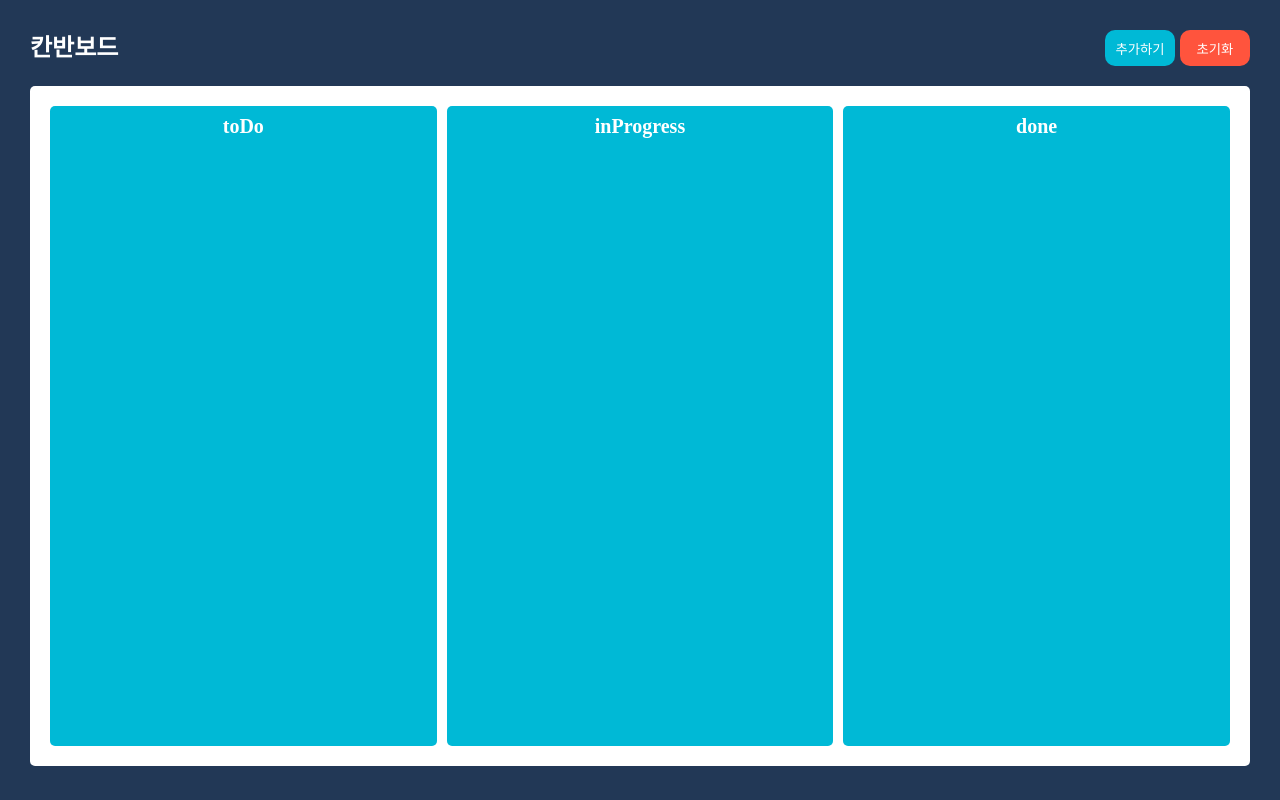
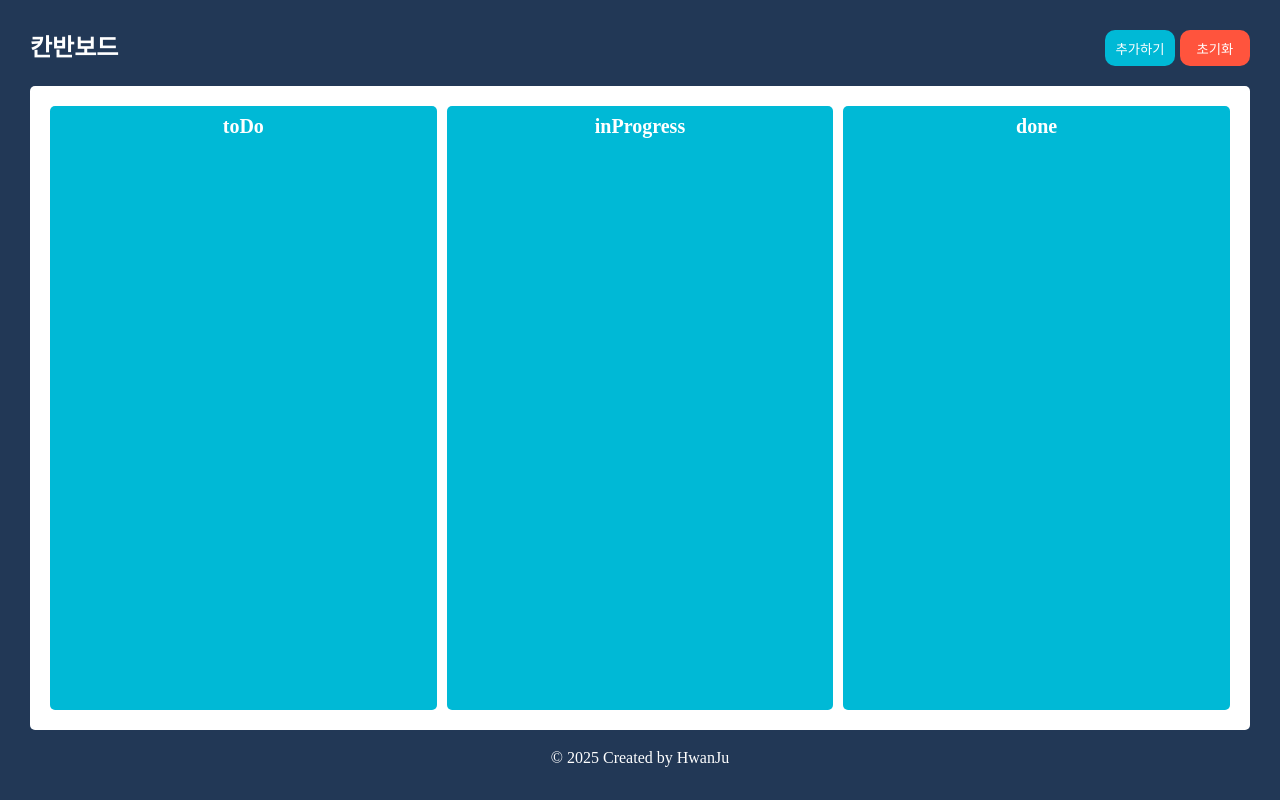
Before and after one commit to HwanJuKR/react-kanban-board, a React (Create React App) app: page / in a window 1280 px wide. Built offline with nearby package versions, Linux system fonts and the light colour scheme.

Commit message:
푸터 추가

```diff
--- a/src/App.tsx
+++ b/src/App.tsx
@@ -1,5 +1,6 @@
 import { styled } from "styled-components";
 import Board from "./components/Board";
+import Footer from "./components/Footer";
 import Popup from "./components/Popup";
 import Title from "./components/Title";
 import { useKanban } from "./hooks/useKanban";
@@ -43,6 +44,9 @@ function App() {
         handleDelItem={handleDelItem}
       />
 
+      {/* 푸터 영역 */}
+      <Footer />
+
       {/* 칸반보드 추가 팝업 */}
       {isPopup && (
         <Popup
--- a/src/components/Board.tsx
+++ b/src/components/Board.tsx
@@ -13,7 +13,7 @@ const BoardWrap = styled.div`
   display: grid;
   grid-template-columns: repeat(3, 1fr);
   width: 100%;
-  height: calc(100% - 60px);
+  height: calc(100% - 96px);
   gap: 10px;
   padding: 20px;
   border-radius: 5px;
--- /dev/null
+++ b/src/components/Footer.tsx
@@ -0,0 +1,19 @@
+import { styled } from "styled-components";
+
+const FooterWrap = styled.footer`
+  display: flex;
+  align-items: center;
+  justify-content: center;
+  margin-top: 20px;
+  width: 100%;
+  height: 16px;
+  color: #fff;
+`;
+
+const Footer: React.FC = () => {
+  return (
+    <FooterWrap>© 2025 Created by HwanJu</FooterWrap>
+  )
+}
+
+export default Footer;
```
